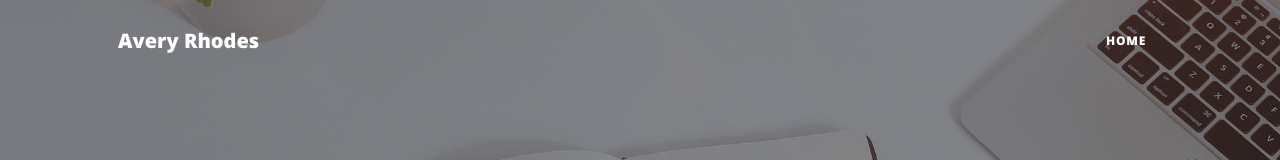
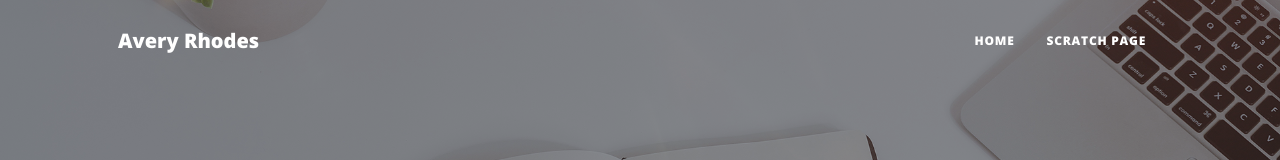
Before and after one commit to averyrhodes/Is201-, a plain HTML site: page index.html in a window 1280 px wide. Shown: the top 160 px of the page. Drawn offline with nearby package versions, Linux system fonts and the light colour scheme.

Commit message:
Update index.html

```diff
--- a/index.html
+++ b/index.html
@@ -27,6 +27,7 @@
                 <div class="collapse navbar-collapse" id="navbarResponsive">
                     <ul class="navbar-nav ms-auto py-4 py-lg-0">
                         <li class="nav-item"><a class="nav-link px-lg-3 py-3 py-lg-4" href="index.html">Home</a></li>
+                        <li class="nav-item"><a class="nav-link px-lg-3 py-3 py-lg-4" href="baseball.html">Scratch Page</a></li>
                        <!-- Page Header-- <li class="nav-item"><a class="nav-link px-lg-3 py-3 py-lg-4" href="schooling.html.html">Schooling</a></li>
                         <li class="nav-item"><a class="nav-link px-lg-3 py-3 py-lg-4" href="workexperience.html.html">Work Experience</a>
                         </li>
```
